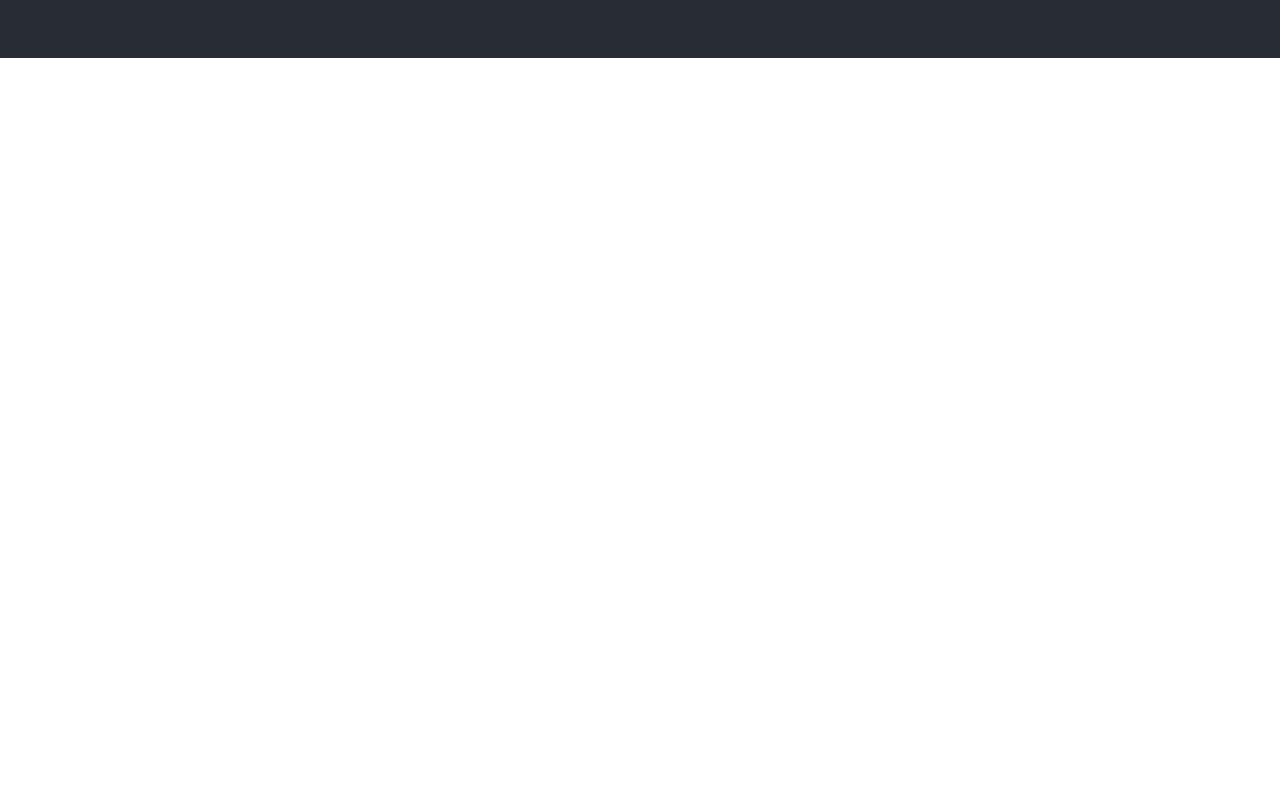
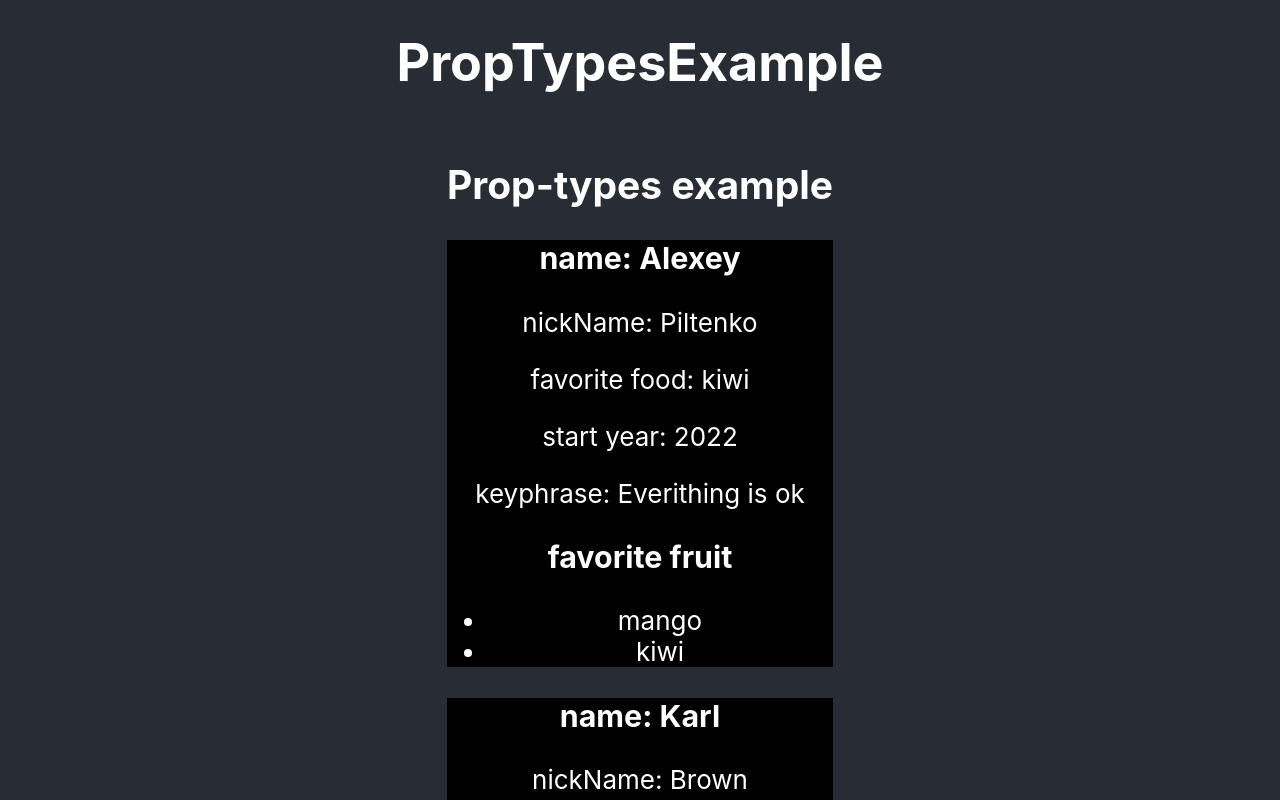
Before and after one commit to OleksiiPro1/components, a React (Create React App) app: page / in a window 1280 px wide. Shown: the part 2100-2900 px from the top of the page. Before the commit the page ends 2158 px from the top, so only its background shows below. Built offline with nearby package versions, Linux system fonts and the light colour scheme.

Commit message:
PropTypesExample

```diff
--- a/src/App.js
+++ b/src/App.js
@@ -1,9 +1,11 @@
 import './App.css';
+import React from 'react';
 import ChildrenPropExample from './components/ChildrenPropExample';
 import ConditionalRendering from './components/ConditionalRendering';
 import ControlledComponent from './components/ControlledComponent';
 import ListingStateUp from './components/ListingStateUp';
 import MapOverArrays from './components/MapOverArrays';
+import PropTypesExample from './components/PropTypesExample';
 import ShowAndDestruct from './components/ShowAndDestruct';
 import UpdatedTitle from './components/UpdatedTitle';
 
@@ -25,6 +27,8 @@ function App() {
         <ListingStateUp />
         <h1>ChildrenPropExample</h1>
         <ChildrenPropExample />
+        <h1>PropTypesExample</h1>
+        <PropTypesExample />
         <br />
         <br />
       </header>
--- a/src/components/ChildrenPropExample.js
+++ b/src/components/ChildrenPropExample.js
@@ -1,3 +1,5 @@
+import React from 'react';
+
 function ChildrenComponent(props) {
   return <div>{props.children}</div>;
 }
--- a/src/components/ConditionalRendering.js
+++ b/src/components/ConditionalRendering.js
@@ -1,30 +1,22 @@
-/** @jsxImportSource @emotion/react */
-import { css } from '@emotion/react';
-import { useState } from 'react';
+import React, { useState } from 'react';
 
-const falseDiv = css`
-  background-color: black;
-  color: white;
-  padding: 30px;
-`;
-const trueDiv = css`
-  background-color: white;
-  color: black;
-  padding: 30px;
-`;
 export default function ConditionalRendering() {
   const [condition, setCondition] = useState(true);
 
   if (condition) {
     return (
-      <div css={trueDiv}>
+      <div
+        style={{ backgroundColor: 'white', color: 'black', padding: '30px' }}
+      >
         true
         <button onClick={() => setCondition(false)}>to false</button>
       </div>
     );
   } else {
     return (
-      <div css={falseDiv}>
+      <div
+        style={{ backgroundColor: 'black', color: 'white', padding: '30px' }}
+      >
         false
         <button onClick={() => setCondition(true)}>to true</button>
       </div>
--- a/src/components/ControlledComponent.js
+++ b/src/components/ControlledComponent.js
@@ -1,4 +1,4 @@
-import { useState } from 'react';
+import React, { useState } from 'react';
 
 export default function ControlledComponent() {
   const [inputName, setInputName] = useState('Name');
--- a/src/components/ListingStateUp.js
+++ b/src/components/ListingStateUp.js
@@ -1,4 +1,4 @@
-import { useState } from 'react';
+import React, { useState } from 'react';
 
 function ResetButton(props) {
   return (
--- a/src/components/MapOverArrays.js
+++ b/src/components/MapOverArrays.js
@@ -1,3 +1,5 @@
+import React from 'react';
+
 const fruits = [
   { id: 1, name: 'banana', description: 'description 1' },
   { id: 2, name: 'apple', description: 'description 2' },
--- /dev/null
+++ b/src/components/PropTypesExample.js
@@ -0,0 +1,53 @@
+import PropTypes from 'prop-types';
+// need to install PropTypes
+import React from 'react';
+
+function UserCard(props) {
+  return (
+    <div style={{ backgroundColor: 'black', color: 'white' }}>
+      <h3>name: {props.name}</h3>
+      <p>nickName: {props.nickName}</p>
+      <p>favorite food: {props.favoriteFood}</p>
+      <p>start year: {props.startYear}</p>
+      <p>keyphrase: {props.credentials.keyphrase}</p>
+      <h3>favorite fruit</h3>
+      <ul>
+        {props.fruits.map((fruit) => {
+          return <li key={fruit}>{fruit}</li>;
+        })}
+      </ul>
+    </div>
+  );
+}
+
+UserCard.propTypes = {
+  name: PropTypes.string.isRequired,
+  nickName: PropTypes.string,
+  favoriteFood: PropTypes.string,
+  startYear: PropTypes.number,
+  fruits: PropTypes.array,
+};
+
+export default function PropTypesExample() {
+  return (
+    <div>
+      <h2>Prop-types example</h2>
+      <UserCard
+        name="Alexey"
+        nickName="Piltenko"
+        favoriteFood="kiwi"
+        startYear={2022}
+        fruits={['mango', 'kiwi']}
+        credentials={{ keyphrase: 'Everithing is ok' }}
+      />
+      <UserCard
+        name="Karl"
+        nickName="Brown"
+        favoriteFood="mango"
+        startYear={2011}
+        fruits={['banana', 'orange']}
+        credentials={{ keyphrase: 'hello!)' }}
+      />
+    </div>
+  );
+}
--- a/src/components/ShowAndDestruct.js
+++ b/src/components/ShowAndDestruct.js
@@ -1,3 +1,5 @@
+import React from 'react';
+
 // function Box(props) {
 function Box({ title, content }) {
   return (
--- a/src/components/UpdatedTitle.js
+++ b/src/components/UpdatedTitle.js
@@ -1,4 +1,4 @@
-import { useState } from 'react';
+import React, { useState } from 'react';
 
 export default function UpdatedTitle() {
   const [title, setTitle] = useState('first title');
```
